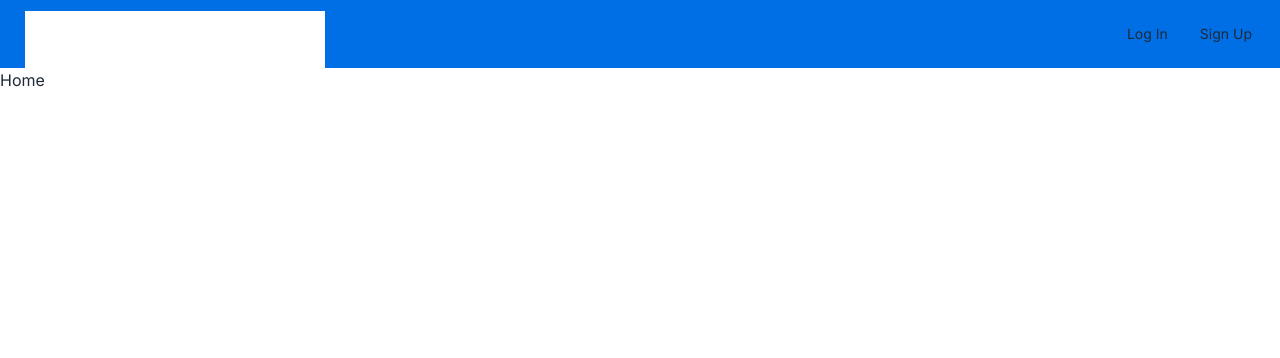
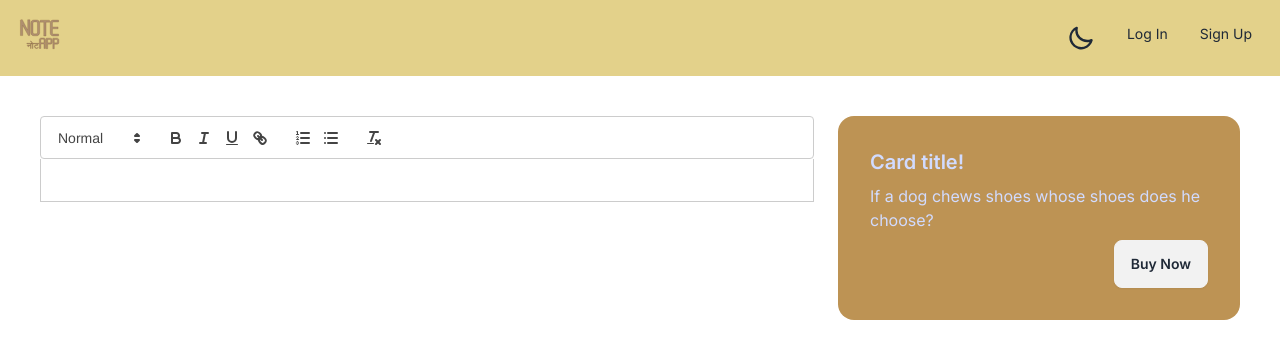
Before and after one commit to aayushdhakal/notes-assignment-app-frontend, a Next.js app: page /home in a window 1280 px wide. Shown: the top 358 px of the page. Built offline with nearby package versions, Linux system fonts and the light colour scheme.

Commit message:
working on the notes home page

```diff
--- /dev/null
+++ b/app/components/AuthFormHome.tsx
@@ -0,0 +1,19 @@
+import React from 'react'
+
+const AuthFormHome = () => {
+    return (
+        <div className='flex-1'>
+            <div className="card bg-third text-primary-content">
+                <div className="card-body">
+                    <h2 className="card-title">Card title!</h2>
+                    <p>If a dog chews shoes whose shoes does he choose?</p>
+                    <div className="card-actions justify-end">
+                        <button className="btn">Buy Now</button>
+                    </div>
+                </div>
+            </div>
+        </div>
+    )
+}
+
+export default AuthFormHome
--- /dev/null
+++ b/app/components/EditorForNote.tsx
@@ -0,0 +1,16 @@
+'use client'
+
+import React,{useState} from 'react'
+import ReactQuill from 'react-quill';
+import 'react-quill/dist/quill.snow.css'
+
+const EditorForNote = () => {
+    const [value,setValue] = useState('');
+  return (
+    <div className='grow h-96'>
+        <ReactQuill theme="snow" value={value} onChange={setValue} className='custom-quill' />
+    </div>
+  )
+}
+
+export default EditorForNote
--- a/app/globals.css
+++ b/app/globals.css
@@ -2,13 +2,20 @@
 @tailwind components;
 @tailwind utilities;
 
+/*
+  select three pallet for the light theme and for the dark theme so that it fits well
+*/
 @layer base {
+  /* primary color :- https://colorhunt.co/palette/85603f9e7540bd9354e3d18a */
+  /* accecnt color:- https://colorhunt.co/palette/1c0a00361500603601cc9544 */
+  /* dark to light */
   :root {
-    --foreground-rgb: 118, 208, 189;
-    --background-start-rgb: 0, 175, 173;
-    --background-end-rgb: 3, 155, 229;
-    --color-accent1: 0 ,111,230;
-    --color-accent2: 0 ,25,168;
+    --primary: 133,96,63;
+    --secondary:158, 117, 64;
+    --third: 189,147,84;
+    --fourth:227,209,138;
+    --color-accent1: 28 ,10,0;
+    --color-accent2: 204 ,149,68;
   }
 }
 
@@ -22,31 +29,21 @@
   }
 } */
 
+/* https://colorhunt.co/palette/1a120b3c2a21d5cea3e5e5cb */
+/* dark to light */
 :root[data-theme="dark"]{
-  --foreground-rgb: 241, 219, 219;
-  --background-start-rgb: 230, 174, 179;
-  --background-end-rgb: 208, 130, 136;
+  --primary: 26,18,11;
+  --senondary: 60,42,33;
+  --third: 213,206,163;
   --color-accent1: 159 ,95,93;
   --color-accent2: 113 ,39,39;
 }
 
-/*
-body {
-  color: rgb(var(--foreground-rgb));
-  background:linear-gradient(
-      to bottom,
-      transparent,
-      rgb(var(--background-end-rgb))
-    )
-    rgb(var(--background-start-rgb));
-}
-body {
-  color: rgb(var(--foreground-rgb));
-  background: white;
+
+.custom-quill .ql-toolbar{
+  @apply rounded
 }
 
-@layer utilities {
-  .text-balance {
-    text-wrap: balance;
-  }
-} */
+.custom-quill .ql-conatiner{
+  @apply rounded
+}
--- a/app/home/page.tsx
+++ b/app/home/page.tsx
@@ -1,9 +1,19 @@
 import React from 'react'
+import EditorForNote from '../components/EditorForNote';
+import AuthFormHome from '../components/AuthFormHome';
+
 
 const HomePage = () => {
+
   return (
-    <div>Home
+    <>
+    <div className='p-10'>
+      <div className='flex w-full m-auto justify-center gap-6 '>
+        <EditorForNote/>
+        <AuthFormHome/>
+      </div>
     </div>
+    </>
   )
 }
 
--- a/app/layout.tsx
+++ b/app/layout.tsx
@@ -1,6 +1,8 @@
 import type { Metadata } from "next";
+import Image from 'next/image';
 import { Inter } from "next/font/google";
 import "./globals.css";
+import mainLogo from '../public/main logo.svg'
 
 const inter = Inter({ subsets: ["latin"] });
 
@@ -19,14 +21,28 @@ export default function RootLayout({
       <head>
       </head>
       <body className={inter.className}>
-        <div className="navbar bg-accent-1">
+        <div className="navbar bg-fourth">
           <div className="flex-1">
-            <a className="btn btn-ghost text-xl">
-              <object data="../public/main logo.svg" type="image/svg+xml"></object>
+            <a className="my-auto text-xl hover:bg-none">
+              <Image className="my-auto  max-h-12 max-w-14 p-0 m-0" src={mainLogo} alt="Notes App Main logo"/>
             </a>
           </div>
           <div className="flex-none">
             <ul className="menu menu-horizontal px-1">
+              <li>
+                <label className="swap swap-rotate ">
+
+                  {/* this hidden checkbox controls the state */}
+                  <input type="checkbox" />
+
+                  {/* sun icon */}
+                  <svg className="swap-on fill-current w-7 h-7 " xmlns="http://www.w3.org/2000/svg" viewBox="0 0 24 24"><path d="M5.64,17l-.71.71a1,1,0,0,0,0,1.41,1,1,0,0,0,1.41,0l.71-.71A1,1,0,0,0,5.64,17ZM5,12a1,1,0,0,0-1-1H3a1,1,0,0,0,0,2H4A1,1,0,0,0,5,12Zm7-7a1,1,0,0,0,1-1V3a1,1,0,0,0-2,0V4A1,1,0,0,0,12,5ZM5.64,7.05a1,1,0,0,0,.7.29,1,1,0,0,0,.71-.29,1,1,0,0,0,0-1.41l-.71-.71A1,1,0,0,0,4.93,6.34Zm12,.29a1,1,0,0,0,.7-.29l.71-.71a1,1,0,1,0-1.41-1.41L17,5.64a1,1,0,0,0,0,1.41A1,1,0,0,0,17.66,7.34ZM21,11H20a1,1,0,0,0,0,2h1a1,1,0,0,0,0-2Zm-9,8a1,1,0,0,0-1,1v1a1,1,0,0,0,2,0V20A1,1,0,0,0,12,19ZM18.36,17A1,1,0,0,0,17,18.36l.71.71a1,1,0,0,0,1.41,0,1,1,0,0,0,0-1.41ZM12,6.5A5.5,5.5,0,1,0,17.5,12,5.51,5.51,0,0,0,12,6.5Zm0,9A3.5,3.5,0,1,1,15.5,12,3.5,3.5,0,0,1,12,15.5Z" /></svg>
+
+                  {/* moon icon */}
+                  <svg className="swap-off fill-current w-7 h-7 " xmlns="http://www.w3.org/2000/svg" viewBox="0 0 24 24"><path d="M21.64,13a1,1,0,0,0-1.05-.14,8.05,8.05,0,0,1-3.37.73A8.15,8.15,0,0,1,9.08,5.49a8.59,8.59,0,0,1,.25-2A1,1,0,0,0,8,2.36,10.14,10.14,0,1,0,22,14.05,1,1,0,0,0,21.64,13Zm-9.5,6.69A8.14,8.14,0,0,1,7.08,5.22v.27A10.15,10.15,0,0,0,17.22,15.63a9.79,9.79,0,0,0,2.1-.22A8.11,8.11,0,0,1,12.14,19.73Z" /></svg>
+
+                </label>
+              </li>
               <li><a>Log In</a></li>
               <li><a>Sign Up</a></li>
             </ul>
--- a/package.json
+++ b/package.json
@@ -11,7 +11,8 @@
   "dependencies": {
     "next": "14.2.3",
     "react": "^18",
-    "react-dom": "^18"
+    "react-dom": "^18",
+    "react-quill": "^2.0.0"
   },
   "devDependencies": {
     "@types/node": "^20",
--- a/tailwind.config.ts
+++ b/tailwind.config.ts
@@ -13,8 +13,11 @@ const config: Config = {
           1:"rgb(var(--color-accent1), <alpha-value>)",
           2:"rgb(var(--color-accent2), <alpha-value>)",
         },
-        bkg:"rgb(var(--foreground-rgb),<alpha-value>)",
-        content:"rgb(var(--background-start-rgb)/<alpha-value>)"
+        primary:"rgb(var(--primary),<alpha-value>)",
+        secondary:"rgb(var(--secondary),<alpha-value>)",
+        third:"rgb(var(--third),<alpha-value>)",
+        fourth:"rgb(var(--fourth),<alpha-value>)",
+
       },
       backgroundImage: {
         "gradient-radial": "radial-gradient(var(--tw-gradient-stops))",
```
Also changed, not shown: public/main logo.svg, 1 other file (tests, documents, lock files or other folders).
